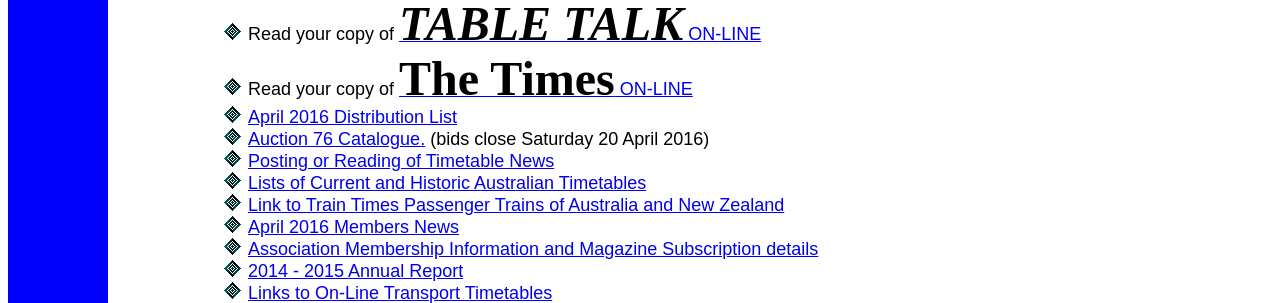
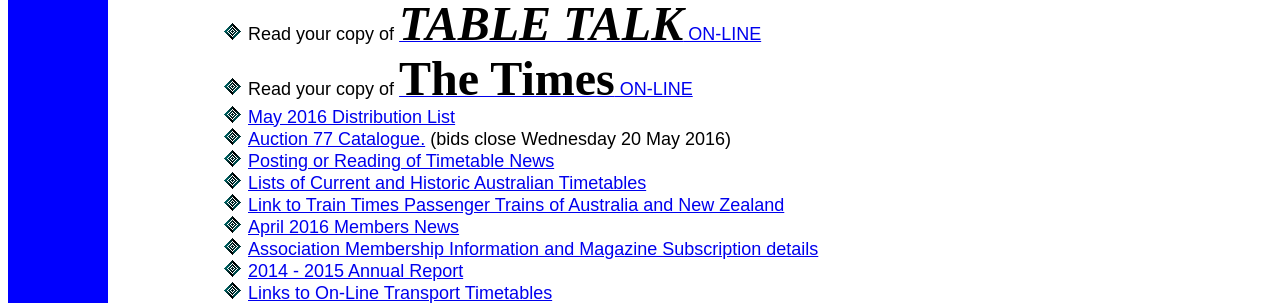
Before and after one commit to austta/austta.org.au, a Jekyll site: the page built from index.md, in a window 1280 px wide. Shown: the part 493-796 px from the top of the page. Built offline with Jekyll 4.4.1, drawn with Linux system fonts in a browser that asks for light colours.

Commit message:
add May Auction and Distribution list

```diff
--- a/index.md
+++ b/index.md
@@ -10,8 +10,8 @@
 * [About the ATA](membship.html)
 * Read your copy of [<span class="TableTalkLogo">Table Talk</span> ON-LINE](ttalk.html)
 * Read your copy of [<span class="TimesLogo">The Times</span> ON-LINE](times.html)
-* [April 2016 Distribution List](ATA%20DL%20Apr16.pdf)
-* [Auction 76 Catalogue.](Auction%2076%20Catalogue%20Apr%2016.pdf) (bids close Saturday 20 April 2016)
+* [May 2016 Distribution List](ATA%20DL%20May16.pdf)
+* [Auction 77 Catalogue.](Auction%2077%20Catalogue%20May%2016.pdf) (bids close Wednesday 20 May 2016)
 * [Posting or Reading of Timetable News](news2.html)
 * [Lists of Current and Historic Australian Timetables](current.html)
 * [Link to Train Times Passenger Trains of Australia and New Zealand](http://www.traintimes.net.au)
```
Also changed, not shown: 1 other file.
